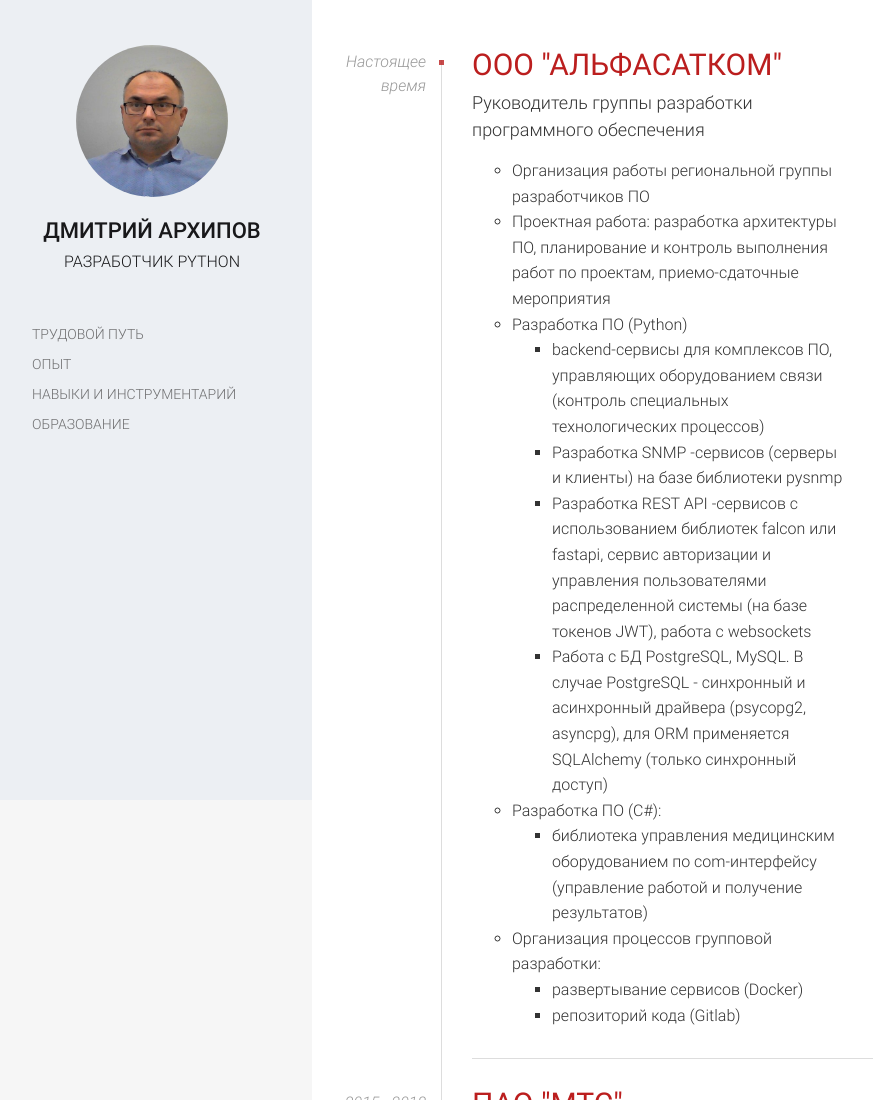
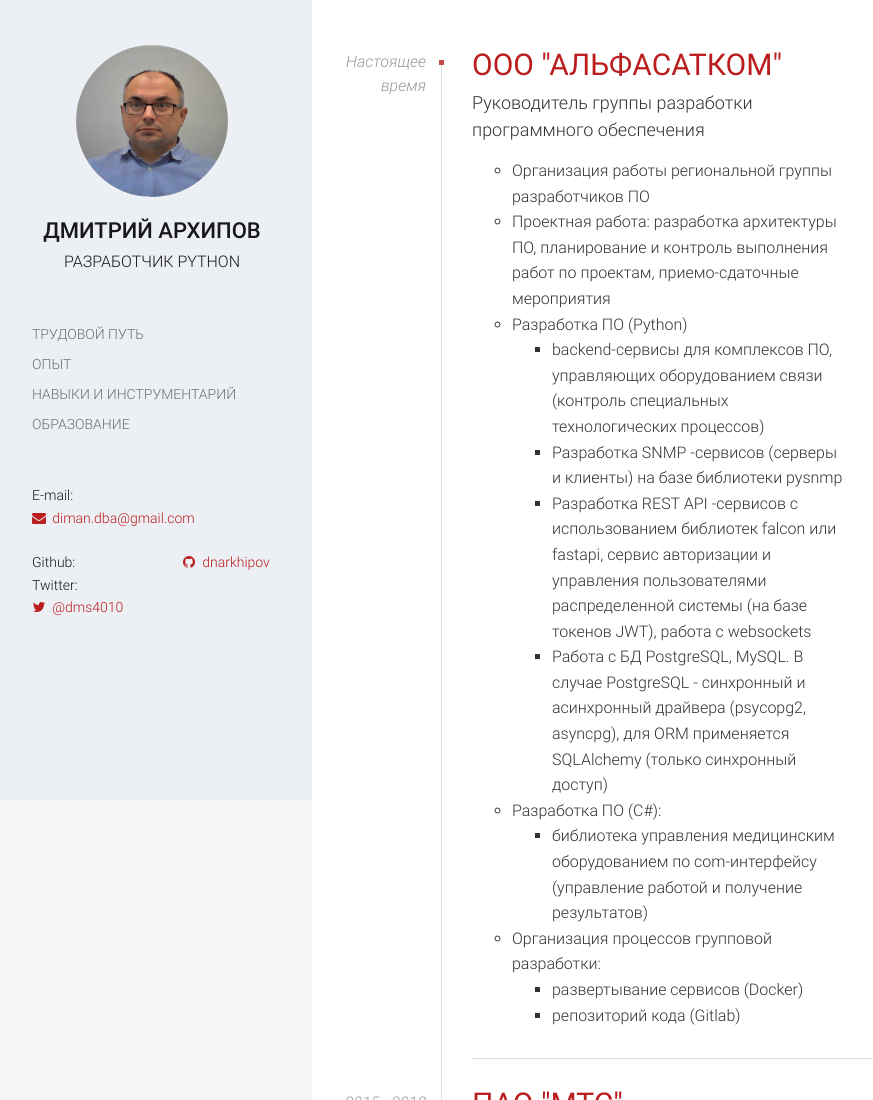
Before and after one commit to dnarkhipov/dnarkhipov.github.io, a plain HTML site: page index.html in a window 1280 px wide. Shown: the top 1100 px of the page, without its empty margins (8-881 px from the left). Drawn offline with Linux system fonts and the light colour scheme.

Commit message:
- правка

```diff
--- a/index.html
+++ b/index.html
@@ -35,6 +35,27 @@
                 </ul>
             </div>
         </nav>
+
+
+    <dl class="dl dl-vertical">
+      <dt>E-mail:</dt>
+      <dd>
+        <a href="mailto:diman.dba@gmail.com"><i class="icon fa fa-envelope"></i> diman.dba@gmail.com</a>
+      </dd>
+
+      <dt>&nbsp;</dt>
+      <dd></dd>
+
+      <dt>Github:</dt>
+      <dd>
+        <a target="_blank" href="https://github.com/dnarkhipov"><i class="icon fa fa-github"></i> dnarkhipov</a>
+      </dd>
+
+      <dt>Twitter:</dt>
+      <dd>
+        <a target="_blank" href="https://twitter.com/dms4010"><i class="icon fa fa-twitter"></i> @dms4010</a>
+      </dd>
+    </dl>
     </div>
 </aside>
 <div class="site-main">
--- a/static/main.dda5b8ea.css
+++ b/static/main.dda5b8ea.css
@@ -2307,7 +2307,7 @@
 .button.button-red {
  background-color:#AF2222;
  border:1px solid #9a1e1e;
- color:#fff;
+ color: #cd1b1b;
  padding:.7em 1.2em;
  font-weight:400
 }
```
